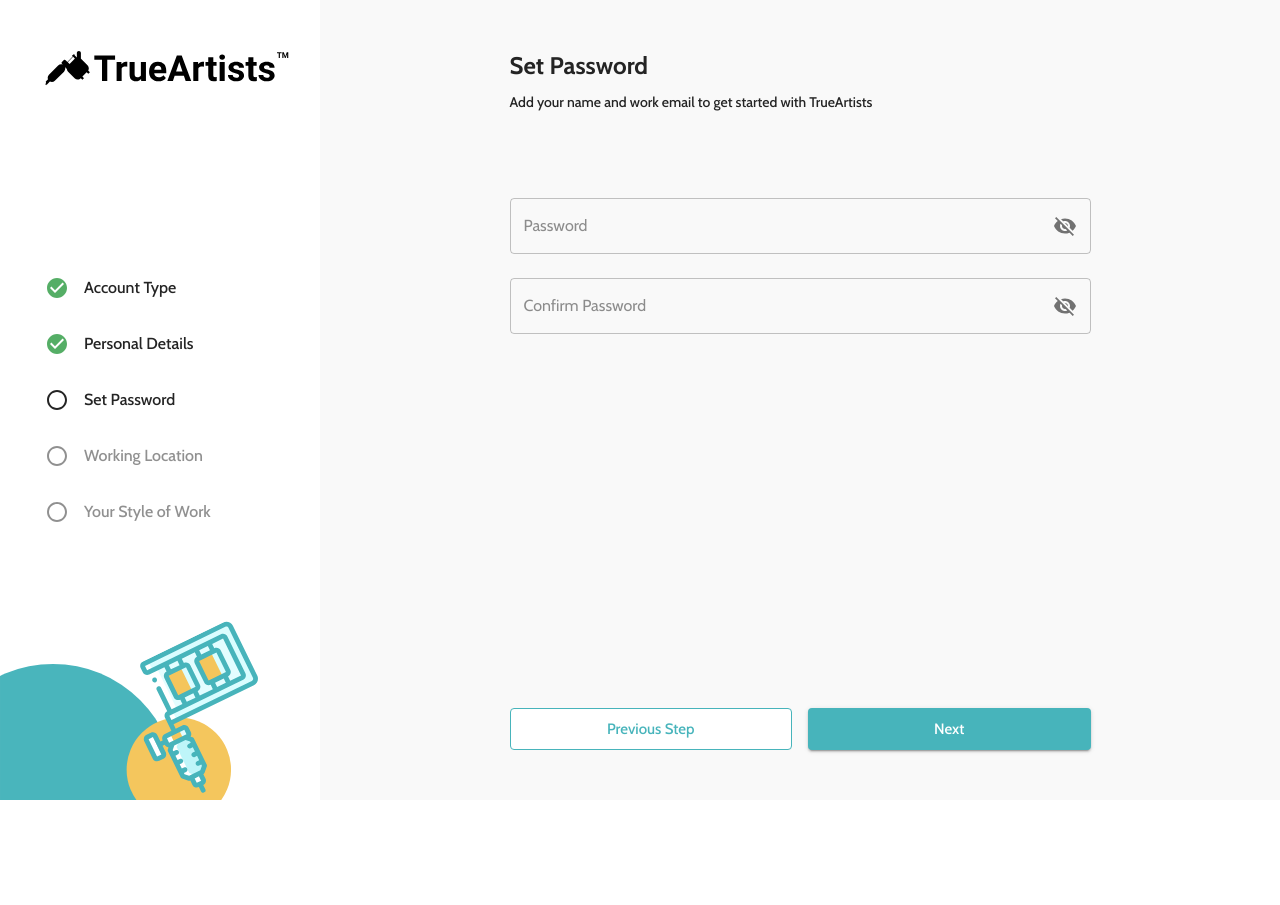
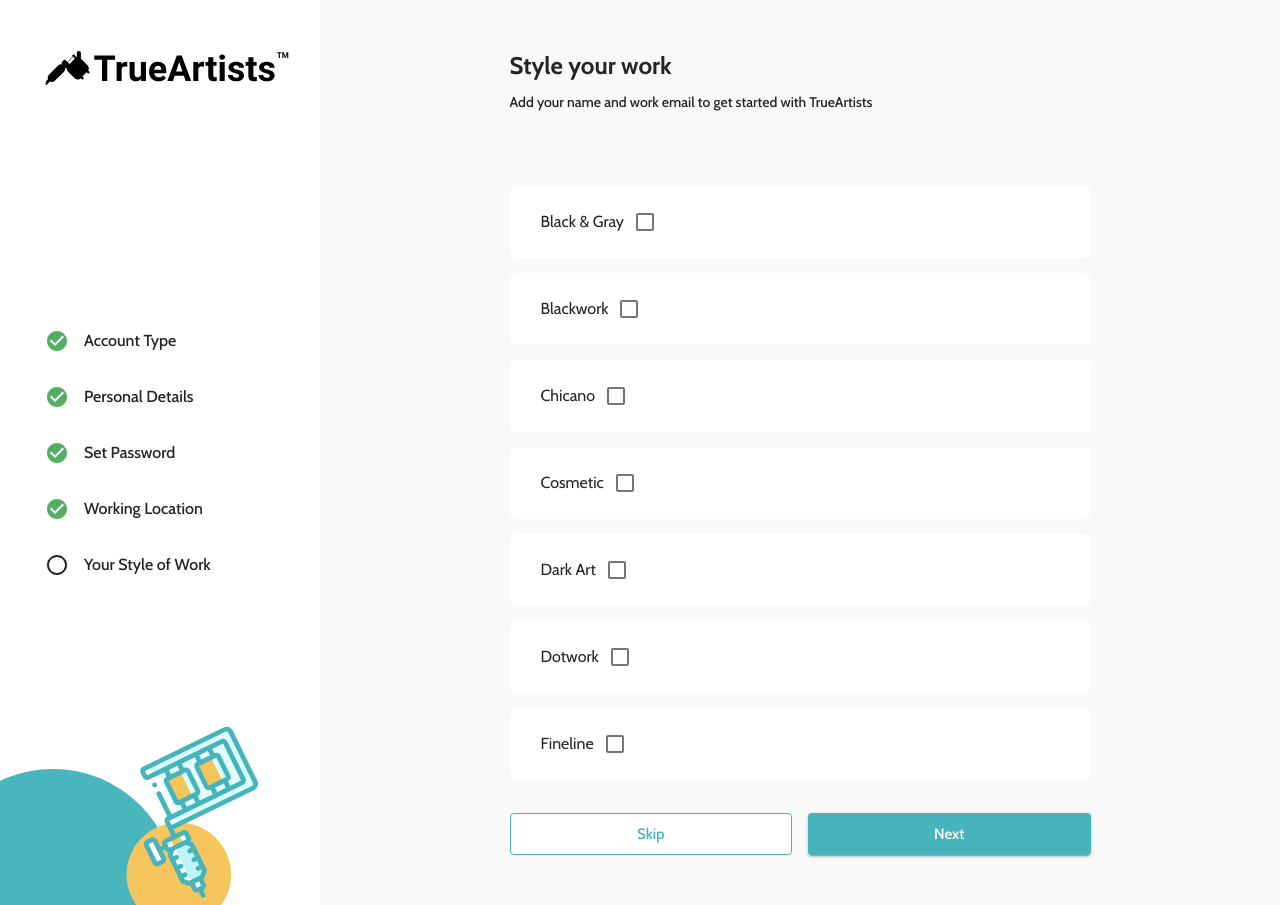
Before and after one commit to angel9015/next-true-artists, a Next.js app: page /register-selection in a window 1280 px wide. Before the commit the page ends 800 px from the top, so only its background shows below. Built offline with nearby package versions, Linux system fonts and the light colour scheme.

Commit message:
Add working location and work style UI

```diff
--- a/src/components/RightBarRegisterPersonalDetail.tsx
+++ b/src/components/RightBarRegisterPersonalDetail.tsx
@@ -39,7 +39,7 @@ const useStyles = makeStyles({
   },
 });
 
-export default function RightBarRegisterAccountType({
+export default function RightBarRegisterPersonalDetail({
   onPreviousStep,
   onNext,
 }: {
--- a/src/components/RightBarRegisterSetPassword.tsx
+++ b/src/components/RightBarRegisterSetPassword.tsx
@@ -41,7 +41,7 @@ const useStyles = makeStyles({
   },
 });
 
-export default function RightBarRegisterAccountType({
+export default function RightBarRegisterSetPassword({
   onPreviousStep,
   onNext,
 }: {
--- /dev/null
+++ b/src/components/RightBarRegisterWorkStyle.tsx
@@ -0,0 +1,101 @@
+// External
+import React from "react";
+
+// Material UI Components
+import { makeStyles } from "@material-ui/core/styles";
+import { Grid, Typography } from "@material-ui/core";
+import FormGroup from "@material-ui/core/FormGroup";
+import FormControlLabel from "@material-ui/core/FormControlLabel";
+import Checkbox from "@material-ui/core/Checkbox";
+import Box from "@material-ui/core/Box";
+
+// Custom component
+import PrimaryButton from "./PrimaryButton";
+import colors from "../palette";
+
+import { workStyles } from "../constants";
+
+const useStyles = makeStyles({
+  root: {
+    height: "100%",
+    position: "relative",
+  },
+  groupInput: {
+    marginBottom: "4px",
+  },
+  titleText: {
+    fontWeight: 600,
+    marginBottom: "10px",
+  },
+  titleWrapper: {
+    marginBottom: "72px",
+  },
+  formInput: {
+    margin: "12px 0",
+  },
+  formWrapper: {
+    width: "70%",
+    height: "100%",
+    position: "relative",
+  },
+  buttonWrapper: {
+    marginTop: "25px",
+  },
+  box: {
+    backgroundColor: colors.white,
+    borderRadius: "6px",
+    padding: "15px",
+    margin: "15px 0",
+  },
+});
+
+export default function RightBarRegisterWorkStyle({ onSkip, onNext }: { onSkip?: () => void; onNext?: () => void }) {
+  const classes = useStyles();
+
+  return (
+    <Grid container className={classes.root} alignItems={"center"} justify={"center"}>
+      <div className={classes.formWrapper}>
+        <div className={classes.titleWrapper}>
+          <Typography variant={"h5"} className={classes.titleText}>
+            Style your work
+          </Typography>
+          <Typography variant={"subtitle2"}>Add your name and work email to get started with TrueArtists</Typography>
+        </div>
+
+        {workStyles.map((workStyle, index) => (
+          <Box className={classes.box} key={index}>
+            <FormGroup row>
+              <FormControlLabel
+                value={workStyle.value}
+                control={<Checkbox name="antoine" />}
+                label={workStyle.label}
+                labelPlacement="start"
+              />
+            </FormGroup>
+          </Box>
+        ))}
+
+        <Grid container spacing={2} className={classes.buttonWrapper}>
+          <Grid item lg={6} md={6} sm={12} xs={12}>
+            <PrimaryButton
+              type={"button"}
+              variant="outlined"
+              color="primary"
+              size="large"
+              bluePastel
+              fullWidth
+              onClick={onSkip}
+            >
+              Skip
+            </PrimaryButton>
+          </Grid>
+          <Grid item lg={6} md={6} sm={12} xs={12}>
+            <PrimaryButton variant="contained" color="primary" size="large" onClick={onNext} fullWidth bluePastel>
+              Next
+            </PrimaryButton>
+          </Grid>
+        </Grid>
+      </div>
+    </Grid>
+  );
+}
--- /dev/null
+++ b/src/components/RightBarRegisterWorkingLocation.tsx
@@ -0,0 +1,82 @@
+// External
+import React from "react";
+
+// Material UI Components
+import { makeStyles } from "@material-ui/core/styles";
+import { Grid, Typography } from "@material-ui/core";
+
+// Custom component
+import PrimaryButton from "./PrimaryButton";
+
+const useStyles = makeStyles({
+  root: {
+    height: "100%",
+    position: "relative",
+  },
+  groupInput: {
+    marginBottom: "4px",
+  },
+  titleText: {
+    fontWeight: 600,
+    marginBottom: "10px",
+  },
+  titleWrapper: {
+    marginBottom: "72px",
+  },
+  formInput: {
+    margin: "12px 0",
+  },
+  formWrapper: {
+    width: "70%",
+    height: "100%",
+    position: "relative",
+  },
+  buttonWrapper: {
+    position: "absolute",
+    bottom: 0,
+  },
+});
+
+export default function RightBarRegisterWorkingLocation({
+  onPreviousStep,
+  onNext,
+}: {
+  onPreviousStep?: () => void;
+  onNext?: () => void;
+}) {
+  const classes = useStyles();
+
+  return (
+    <Grid container className={classes.root} alignItems={"center"} justify={"center"}>
+      <div className={classes.formWrapper}>
+        <div className={classes.titleWrapper}>
+          <Typography variant={"h5"} className={classes.titleText}>
+            Location
+          </Typography>
+          <Typography variant={"subtitle2"}>Add your working location to get started with TrueArtists</Typography>
+        </div>
+
+        <Grid container spacing={2} className={classes.buttonWrapper}>
+          <Grid item lg={6} md={6} sm={12} xs={12}>
+            <PrimaryButton
+              type={"button"}
+              variant="outlined"
+              color="primary"
+              size="large"
+              bluePastel
+              fullWidth
+              onClick={onPreviousStep}
+            >
+              Previous Step
+            </PrimaryButton>
+          </Grid>
+          <Grid item lg={6} md={6} sm={12} xs={12}>
+            <PrimaryButton variant="contained" color="primary" size="large" onClick={onNext} fullWidth bluePastel>
+              Next
+            </PrimaryButton>
+          </Grid>
+        </Grid>
+      </div>
+    </Grid>
+  );
+}
--- /dev/null
+++ b/src/constants/index.ts
@@ -0,0 +1,30 @@
+export const workStyles = [
+  {
+    label: "Black & Gray",
+    value: "Black & Gray",
+  },
+  {
+    label: "Blackwork",
+    value: "Blackwork",
+  },
+  {
+    label: "Chicano",
+    value: "Chicano",
+  },
+  {
+    label: "Cosmetic",
+    value: "Cosmetic",
+  },
+  {
+    label: "Dark Art",
+    value: "Dark Art",
+  },
+  {
+    label: "Dotwork",
+    value: "Dotwork",
+  },
+  {
+    label: "Fineline",
+    value: "Fineline",
+  },
+];
--- a/src/pages/register-selection.tsx
+++ b/src/pages/register-selection.tsx
@@ -12,6 +12,8 @@ import LeftBarRegisterSelection from "../components/LeftBarRegisterSelection";
 import RightBarRegisterAccountType from "../components/RightBarRegisterAccountType";
 import RightBarRegisterPersonalDetail from "../components/RightBarRegisterPersonalDetail";
 import RightBarRegisterSetPassword from "../components/RightBarRegisterSetPassword";
+import RightBarRegisterWorkingLocation from "../components/RightBarRegisterWorkingLocation";
+import RightBarRegisterWorkStyle from "../components/RightBarRegisterWorkStyle";
 
 import colors from "../palette";
 
@@ -62,7 +64,7 @@ export default function RegisterSelection() {
   const [step, setStep] = useState(0);
 
   useEffect(() => {
-    setStep(2);
+    setStep(4);
   }, []);
 
   return (
@@ -100,6 +102,26 @@ export default function RegisterSelection() {
               }}
             />
           )}
+          {step === 3 && (
+            <RightBarRegisterWorkingLocation
+              onNext={() => {
+                setStep(2);
+              }}
+              onPreviousStep={() => {
+                setStep(4);
+              }}
+            />
+          )}
+          {step === 4 && (
+            <RightBarRegisterWorkStyle
+              onNext={() => {
+                setStep(2);
+              }}
+              onSkip={() => {
+                setStep(4);
+              }}
+            />
+          )}
         </Grid>
       </Grid>
     </Container>
```
